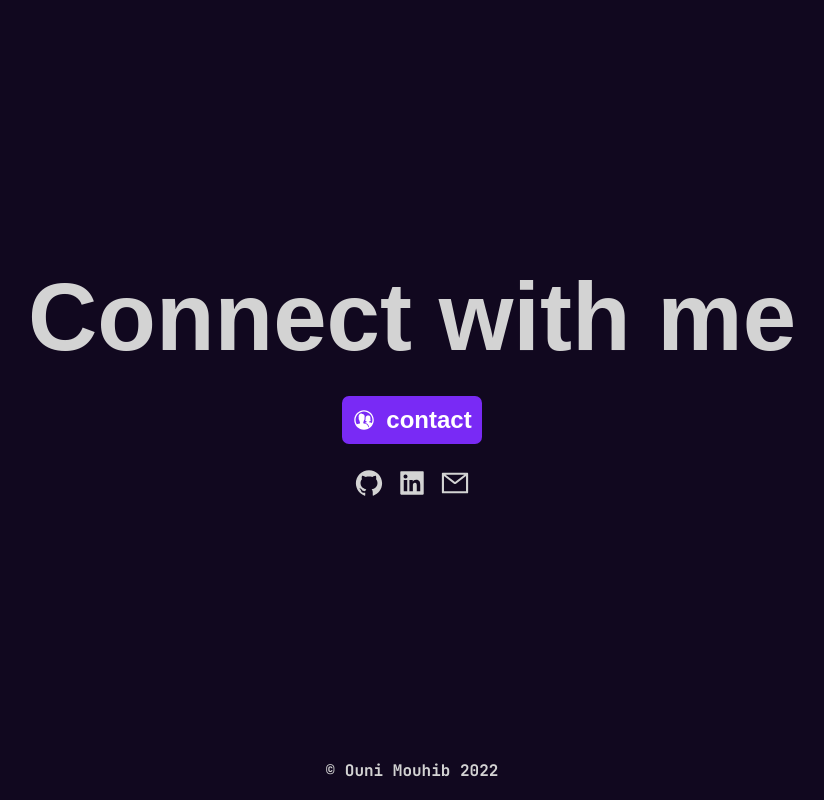
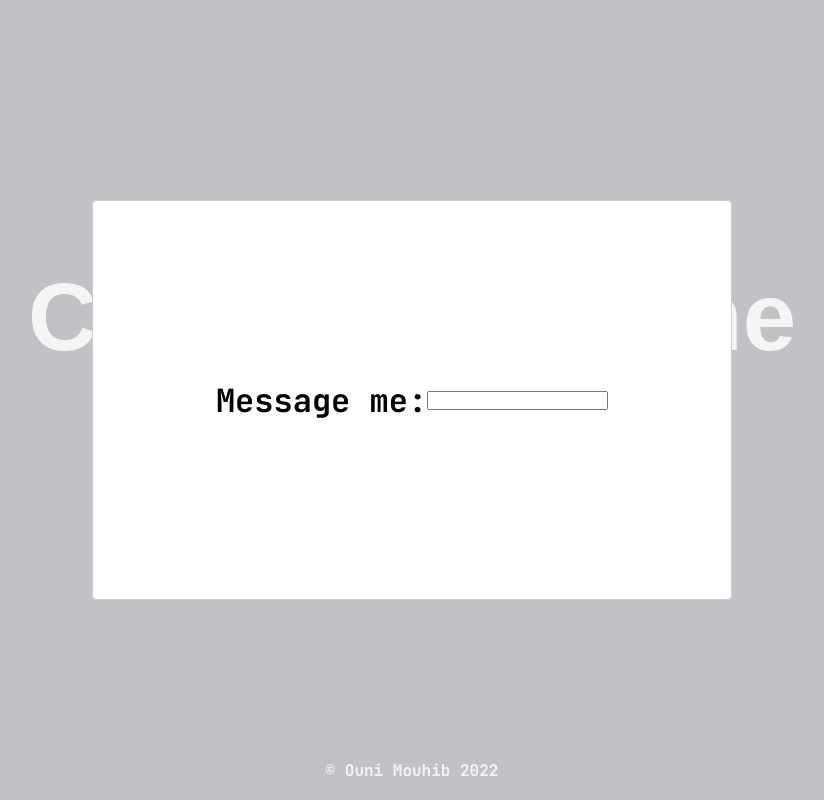
Before and after one commit to mmouhib/portfolio, a React (Vite) app: page / in a window 1280 px wide. Both pictures are taken after a click on the element "contact". Shown: the top 800 px of the page, without its empty margins (228-1052 px from the left). Built offline with nearby package versions, Linux system fonts and the light colour scheme.

Commit message:
Fix contact modal style.

```diff
--- /dev/null
+++ b/src/components/modal/customInput.tsx
@@ -0,0 +1,3 @@
+export default function CustomInput() {
+	return <input type="text" />;
+}
--- a/src/components/modal/modal.tsx
+++ b/src/components/modal/modal.tsx
@@ -1,15 +1,22 @@
-import { useState } from 'react';
 import Modal from 'react-modal';
 
-const customStyles = {
+const customModalStyles: Modal.Styles = {
 	content: {
+		width: '50%',
+		height: '50%',
 		top: '50%',
 		left: '50%',
 		right: 'auto',
 		bottom: 'auto',
+		transform: 'translate(-50%, -50%)',
 		marginRight: '-50%',
-		transform: 'translate(-50%, -50%)',
+		display: 'flex',
+		alignItems: 'center',
+		justifyContent: 'center',
 	},
+	// overlay: {
+	// 	background: 'transparent',
+	// },
 };
 
 interface IModalProps {
@@ -27,10 +34,11 @@ export default function CustomModal({
 			onRequestClose={() => {
 				setModalIsOpen(false);
 			}}
-			style={customStyles}
+			style={customModalStyles}
 			contentLabel="contact-modal"
 		>
-			<h1>Modal content</h1>
+			<h1>Message me:</h1>
+			<input />
 		</Modal>
 	);
 }
--- a/src/pages/Contact.tsx
+++ b/src/pages/Contact.tsx
@@ -13,12 +13,21 @@ const links = {
 export default function Contact() {
 	const [modalIsOpen, setModalIsOpen] = useState<boolean>(false);
 
+	// <a href={`mailto:${email}?subject=${subject || ""}&body=${body || ""}`}>
+	//     {props.children}
+	// </a>
+
 	return (
 		<div className="contact-container">
 			<Modal modalIsOpen={modalIsOpen} setModalIsOpen={setModalIsOpen} />
 			<div className="contact-content">
 				<p>Connect with me</p>
-				<div className="button">
+				<div
+					className="button"
+					onClick={() => {
+						setModalIsOpen(true);
+					}}
+				>
 					<IoIosContacts /> contact
 				</div>
 				<div className="socials-links-container">
--- a/src/static/timeline.ts
+++ b/src/static/timeline.ts
@@ -4,7 +4,7 @@ import { MdOutlineWork } from 'react-icons/md';
 
 const timelineMilestones: ITimeline[] = [
 	{
-		title: 'baccalauréat',
+		title: 'baccalaureate',
 		duration: 'Jul. 2020',
 		content: 'Acquired the degree in information technology.',
 		icon: TbSchool,
--- /dev/null
+++ b/src/styles/modal/customInput.scss
@@ -0,0 +1,4 @@
+.custom-input-container {
+	width: 100%;
+	outline: 0;
+}
```
